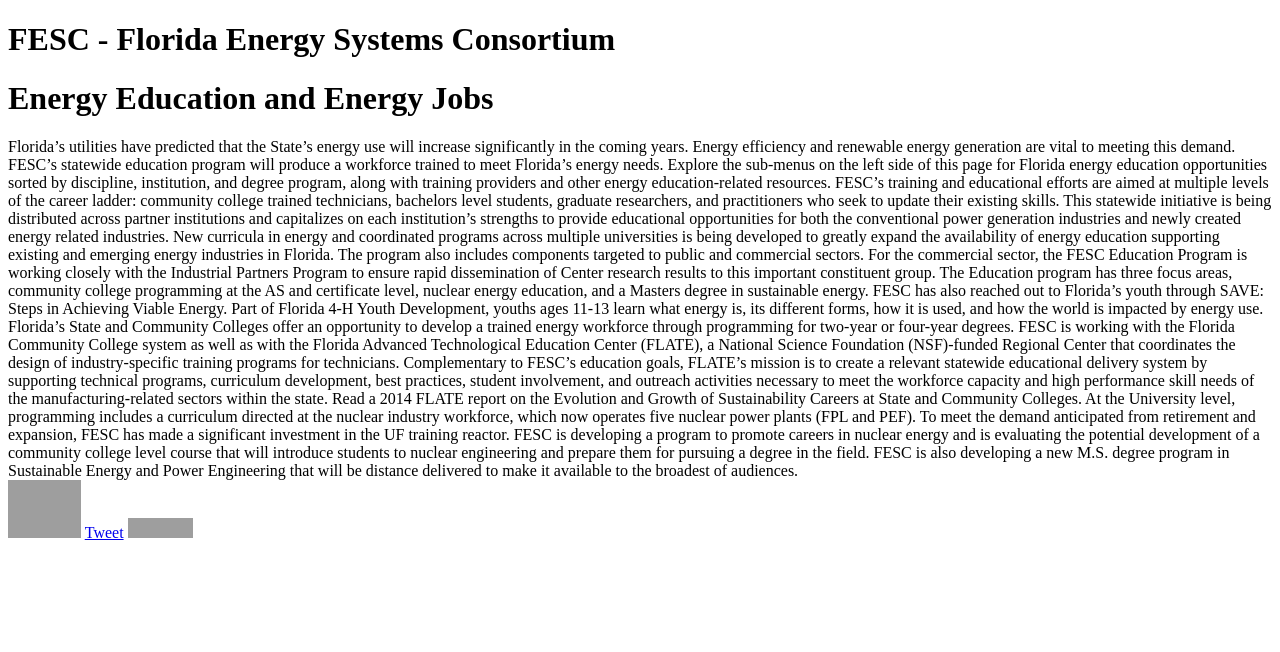
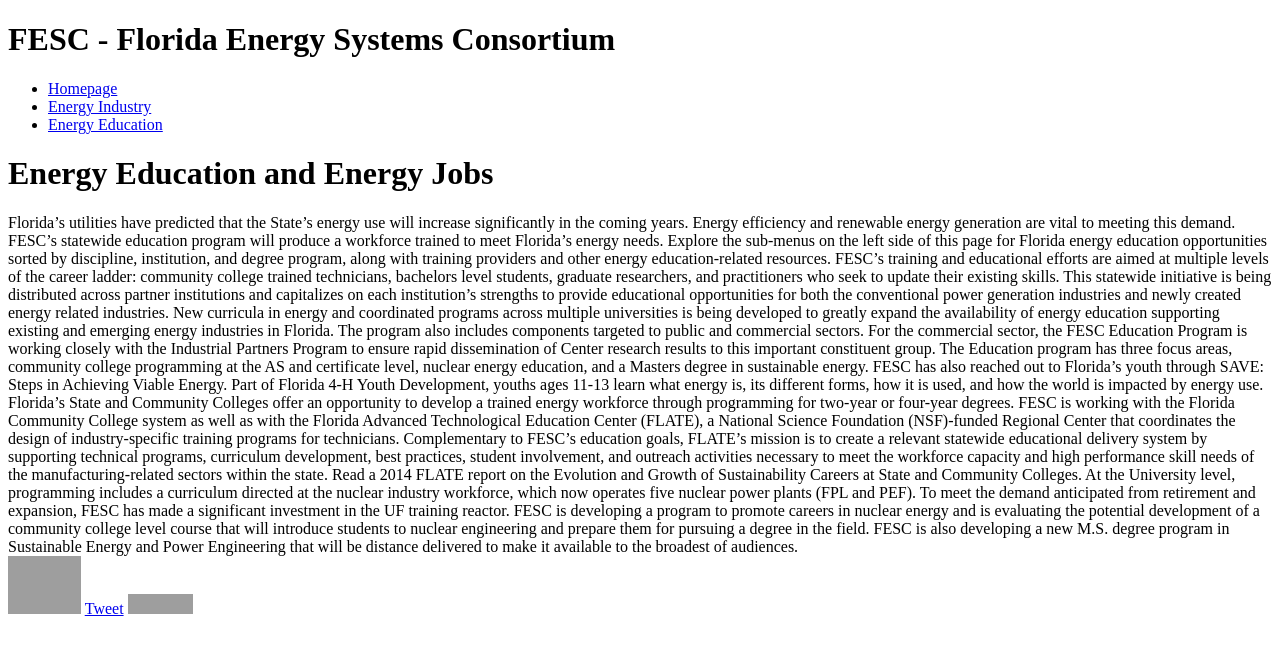
Before and after one commit to anderscjGIT/website-redesign, a plain HTML site: page index.html in a window 1280 px wide. Drawn offline with Linux system fonts and the light colour scheme; grey boxes are pictures that could not be loaded.

Commit message:
added in hyper links for webpages

```diff
--- a/index.html
+++ b/index.html
@@ -34,11 +34,18 @@
 <body>
 
 <header>
+  <h1> FESC - Florida Energy Systems Consortium</h1>
+</header>
 
-<h1> FESC - Florida Energy Systems Consortium</h1>
+<nav>
+  <ul>
+  	<li><a href="index.html">Homepage</a></li>
+  	<li><a href="energy-industry.html">Energy Industry</a></li>
+    <li><a href="energy-education.html">Energy Education</a></li>
+  </ul>
+</nav>
 
 
-</header>
 
 <h1> Energy Education and Energy Jobs</h1>
 
```
Also changed, not shown: energy-education.html (+8 -0 lines), energy-industry.html (+12 -6 lines).
